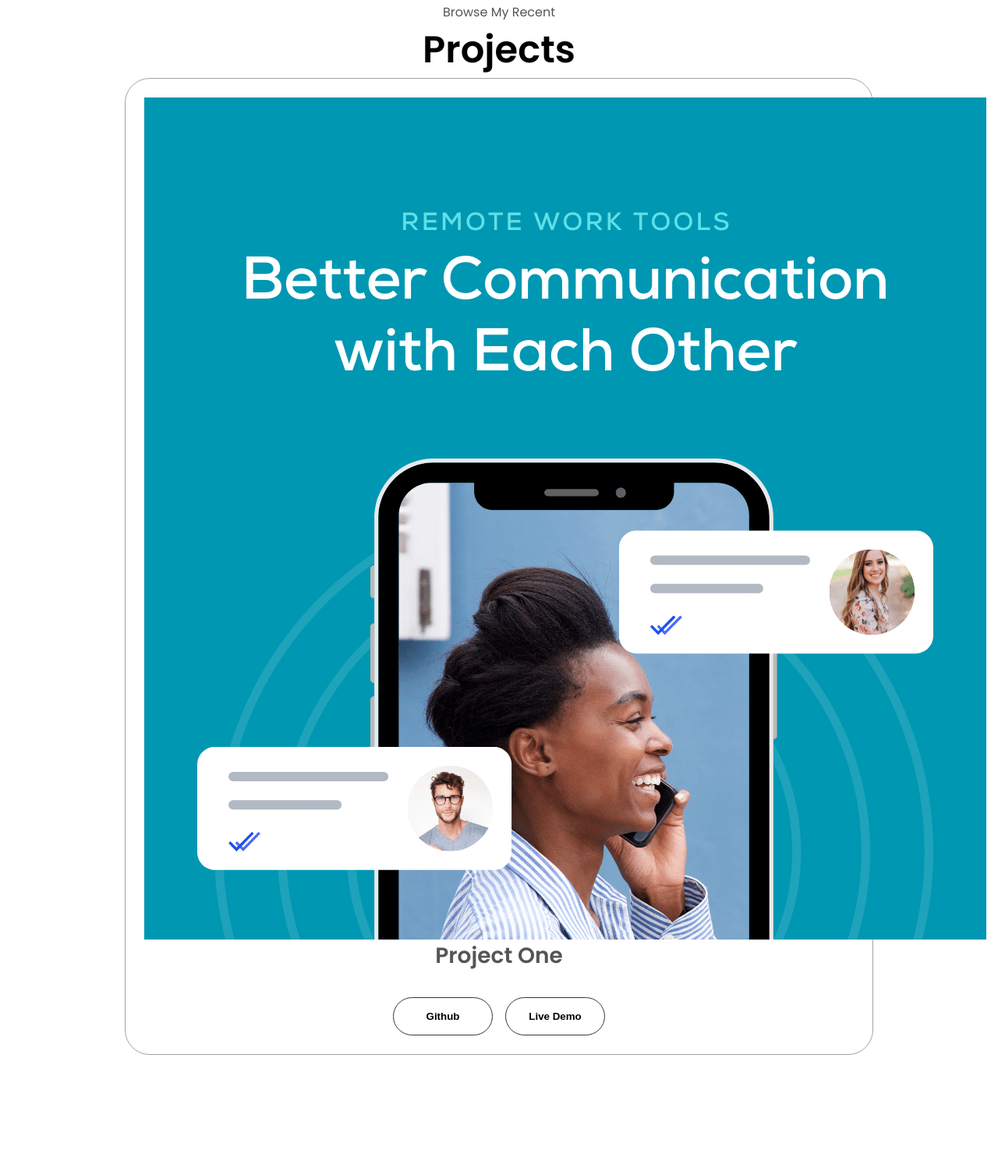
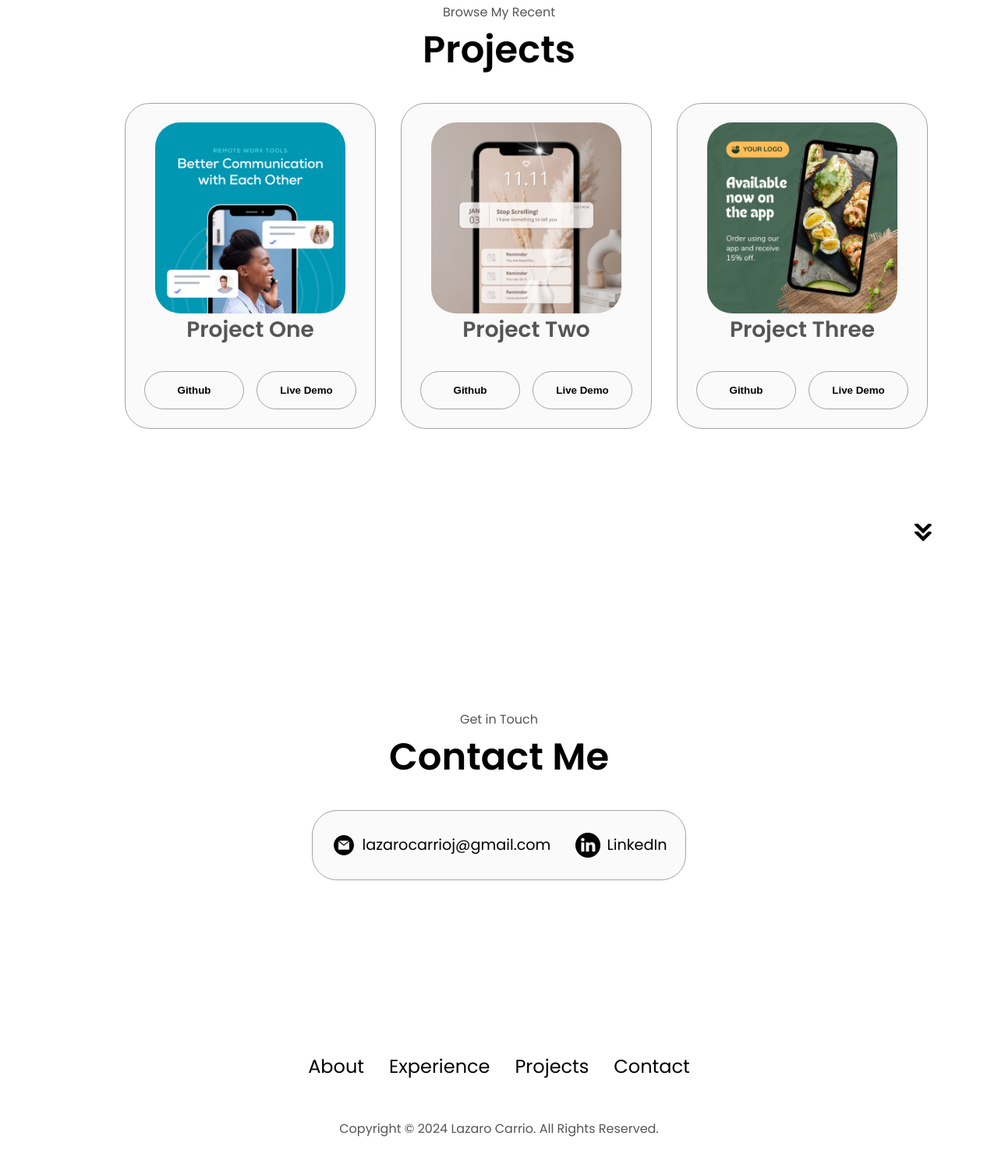
Before and after one commit to lcarrio/html-css-js-portfolio, a plain HTML site: page index.html in a window 1280 px wide. Shown: the part 2341-3848 px from the top of the page at 78% size. Before the commit the page ends 3694 px from the top, so only its background shows below. Drawn offline with Linux system fonts and the light colour scheme.

Commit message:
Added Contact Section

```diff
--- a/index.html
+++ b/index.html
@@ -181,10 +181,11 @@
         </div>
         <img src="./assets/arrow.png" alt="Arrow icon" class="icon arrow" onclick="location.href='./#projects'">
     </section>
-    <section id="Projects">
+    <section id="projects">
         <p class = "section__text__p1"> Browse My Recent</p>
         <h1 class = "title"> Projects</h1>
         <div class="experience-details-container">
+            <div class="about-containers">
             <div class="details-container color-container">
                 <div class="article-container">
                     <img src="./assets/project-1.png" alt="Project-1" class = "project-img">
@@ -195,8 +196,55 @@
                     <button class="btn btn-color-2 project-btn" onclick="location.href='https://github.com/'">Live Demo</button>
                 </div>
             </div>
+            <div class="details-container color-container">
+                <div class="article-container">
+                    <img src="./assets/project-2.png" alt="Project-2" class = "project-img">
+                </div>
+                <h2 class="experience-sub-tittle project-tittle"> Project Two</h2>
+                <div class="btn-container">
+                    <button class="btn btn-color-2 project-btn" onclick="location.href='https://github.com/'">Github</button>
+                    <button class="btn btn-color-2 project-btn" onclick="location.href='https://github.com/'">Live Demo</button>
+                </div>
+            </div>
+            <div class="details-container color-container">
+                <div class="article-container">
+                    <img src="./assets/project-3.png" alt="Project-3" class = "project-img">
+                </div>
+                <h2 class="experience-sub-tittle project-tittle"> Project Three</h2>
+                <div class="btn-container">
+                    <button class="btn btn-color-2 project-btn" onclick="location.href='https://github.com/'">Github</button>
+                    <button class="btn btn-color-2 project-btn" onclick="location.href='https://github.com/'">Live Demo</button>
+                </div>
+            </div> </div>
         </div>
+        <img src="./assets/arrow.png" alt="Arrow icon" class="icon arrow" onclick="location.href='./#contact'">
     </section>
+    <section id = "contact">
+        <p class = "section__text__p1"> Get in Touch</p>
+        <h1 class = "title"> Contact Me</h1>
+        <div class="contact-info-upper-container">
+           <div class = "contact-info-container email-icon">
+            <img src="./assets/email.png" alt="email icon" class="icon contact-icon"/>
+            <p><a href="mailto:lazarocarrioj@gmail.com">lazarocarrioj@gmail.com</a></p>
+           </div>
+            <div class = "contact-info-container">
+             <img src="./assets/linkedin.png" alt="linkedin icon" class="icon contact-icon"/>
+             <p><a href="https://www.linkedin.com/">LinkedIn</a></p>
+            </div>
+         </div>
+    </section>
+    <footer>
+        <nav>
+            <div class = "nav-links-containers">
+                <ul class = "nav-links">
+                <li><a href = #about>About</a></li>
+                <li><a href = #experience>Experience</a></li>
+                <li><a href = #projects>Projects</a></li>
+                <li><a href = #contact>Contact</a></li>
+            </ul></div>
+        </nav>
+        <p>Copyright &#169; 2024 Lazaro Carrio. All Rights Reserved.</p>
+    </footer>
     <script src="script.js"></script>
 </body>
 </html>
--- a/style.css
+++ b/style.css
@@ -341,3 +341,83 @@ article.icon {
 }
 
 /* Projects Section */
+
+#projects {
+    position: relative;
+}
+
+.color-container {
+    border-color: rgb(163, 163, 163);
+    background: rgb(250, 250, 250);
+}
+
+.project-img {
+    border-radius: 2rem;
+    width: 90%;
+    height: 90%;
+}
+
+.project title {
+    margin: 1rem;
+    color: black;
+}
+
+.project-btn {
+    color: black;
+    border-color: rgb(163, 163, 163);
+}
+
+/* Contact */
+
+#contact {
+    display: flex;
+    justify-content: center;
+    flex-direction: column;
+    height: 70vh;
+}
+
+.contact title {
+    margin-bottom: 1rem;
+}
+
+.contact-info-upper-container {
+    display: flex;
+    justify-content: center;
+    border-radius: 2rem;
+    border: rgb(53, 53, 53) 0.1rem solid;
+    border-color: rgb(163, 163, 163);
+    background: rgb(250, 250, 250);
+    margin: 2rem auto;
+    padding: 0.5rem;
+}
+
+.contact-info-container {
+    display: flex;
+    align-items: center;
+    justify-content: center;
+    gap: 0.5rem;
+    margin: 1rem;
+}
+
+.contact-info-container p {
+    font-size: larger;
+}
+
+.contact-icon {
+    cursor: default;
+}
+
+.email-icon{
+    height: 2.5rem;
+}
+
+/* Footer Section */
+
+footer{
+    height: 26vh;
+    margin: 0 1rem;
+}
+
+footer p{
+    text-align: center;
+}
```
